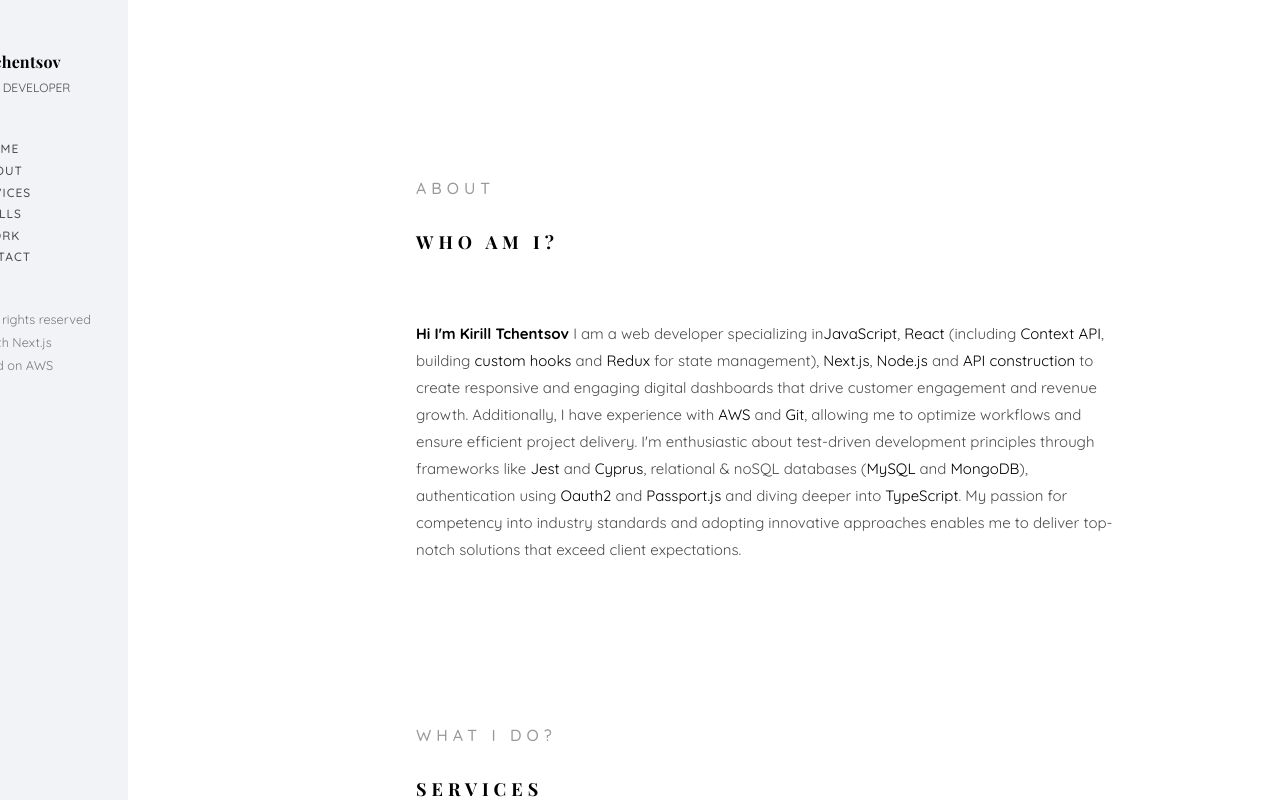
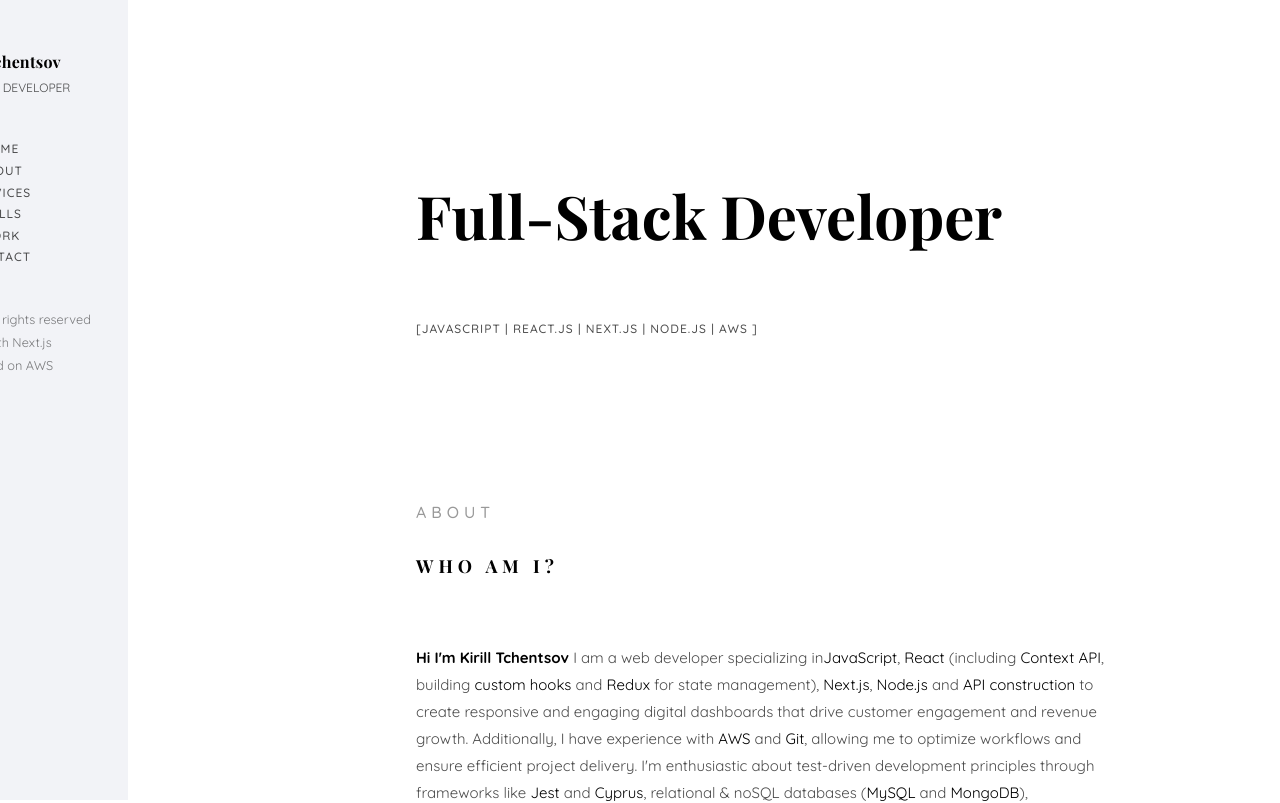
Before and after one commit to kirill-develops/portfolio-kirill-tchentsov-2024, a Next.js app: page / in a window 1280 px wide. Shown: the top 803 px of the page. Built offline with nearby package versions, Linux system fonts and the light colour scheme; a web font is replaced by a local one.

Commit message:
created HeroBanner component

```diff
--- a/src/app/page.tsx
+++ b/src/app/page.tsx
@@ -17,6 +17,7 @@ export default function Home(): JSX.Element {
       <PageFrame>
          <Drawer />
          <MainFrame>
+            <HeroBanner />
             <AboutSection />
             <SectionFrame id="services">
                <HeadingsFrame>
--- /dev/null
+++ b/src/app/ui/Sections/HeroBanner.tsx
@@ -0,0 +1,13 @@
+import { SectionFrame } from '@/app/ui/Frames';
+import { PageTitle, PageSubtitle } from '@/app/ui/Typography';
+
+export default function HeroBanner(): JSX.Element {
+   return (
+      <SectionFrame id="top">
+         <PageTitle>Full-Stack Developer</PageTitle>
+         <PageSubtitle>
+            [JavaScript | React.js | Next.js | Node.js | AWS ]
+         </PageSubtitle>
+      </SectionFrame>
+   );
+}
```
